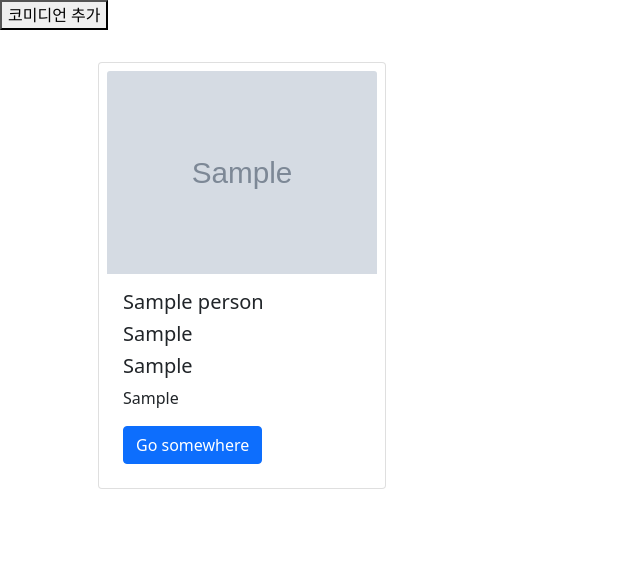
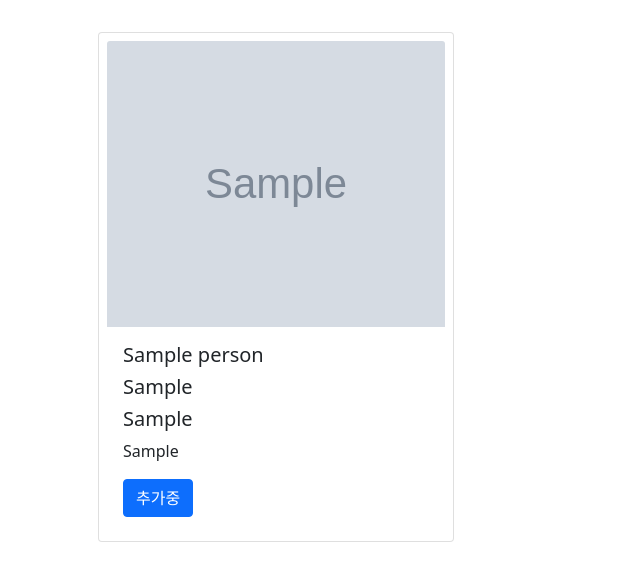
Before and after one commit to kanngji/STC, a Django app: page /list/ in a window 1280 px wide. Shown: the part 57-638 px from the top of the page, without its empty margins (0-640 px from the left). Run offline with Django 4.2, Linux system fonts and the light colour scheme; tables that the repository leaves empty hold one stand-in row (values such as "Sample post"); grey boxes marked "Sample" are stand-in pictures; parts of the project's set-up code (start-up, migrations or seed data) failed here and were passed over; some libraries are stand-ins or nearby versions.

Commit message:
카드 이미지 크기 조절, 레이아웃 작업

```diff
--- a/templates/list/comedian_list.html
+++ b/templates/list/comedian_list.html
@@ -1,35 +1,27 @@
 {% extends 'base.html'%} {% block content %}
 <!-- 코미디언 추가는 로그인한 관리자만 추가할수있게 보이게 -->
-<button>코미디언 추가</button>
-<div class="container my-3 d-flex">
-  {% if comedian_list %} {% for comedian in comedian_list %}
-  <div class="card p-2 m-3" style="width: 18rem">
+<div class="container my-3">
+  <div class="row">
+    {% if comedian_list %}
+      {% for comedian in comedian_list %}
+        <div class="col-md-4">
+          <div class="card p-2 m-3" style="width: 100%; height: 100%;">
             {% if comedian.image %}
-    <img src="{{comedian.image.url}}" class="card-img-top"/>
+              <img src="{{comedian.image.url}}" class="card-img-top img-fluid" style="width:100%; height:100%"/>
             {% endif %}
             <div class="card-body">
               <h5 class="card-title">{{comedian.name}}</h5>
               <h5 class="card-title">{{comedian.gender}}</h5>
               <h5 class="card-title">{{comedian.nationality}}</h5>
               <p class="card-text">{{comedian.representataive_work}}</p>
-
-      <a href="#" class="btn btn-primary">Go somewhere</a>
+              <a href="#" class="btn btn-primary">추가중</a>
             </div>
           </div>
-  {% endfor %} {% else %}
+        </div>
+      {% endfor %}
+    {% else %}
       <p>아직 준비중입니다</p>
     {% endif %}
-
-  <!-- <form action="{% url 'list:person_create' %}" method="post">
-  {% csrf_token %}
-  <textarea name="name" id="name" rows="3"></textarea>
-  <textarea name="gender" id="gender" rows="3"></textarea>
-  <textarea name="nationality" id="nationality" rows="3"></textarea>
-  <textarea
-    name="representataive_work"
-    id="representataive_work"
-    rows="15"
-  ></textarea>
-</form> -->
+  </div>
 </div>
 {% endblock %}
```
Also changed, not shown: media/images/김동하.jpeg (added), media/images/박나래1.jpeg (added), media/images/손동훈.jpeg (added), media/images/앤서니.PNG (added), media/images/유병재.jpeg (added). Lines whose indentation alone changed are shown as unchanged.
